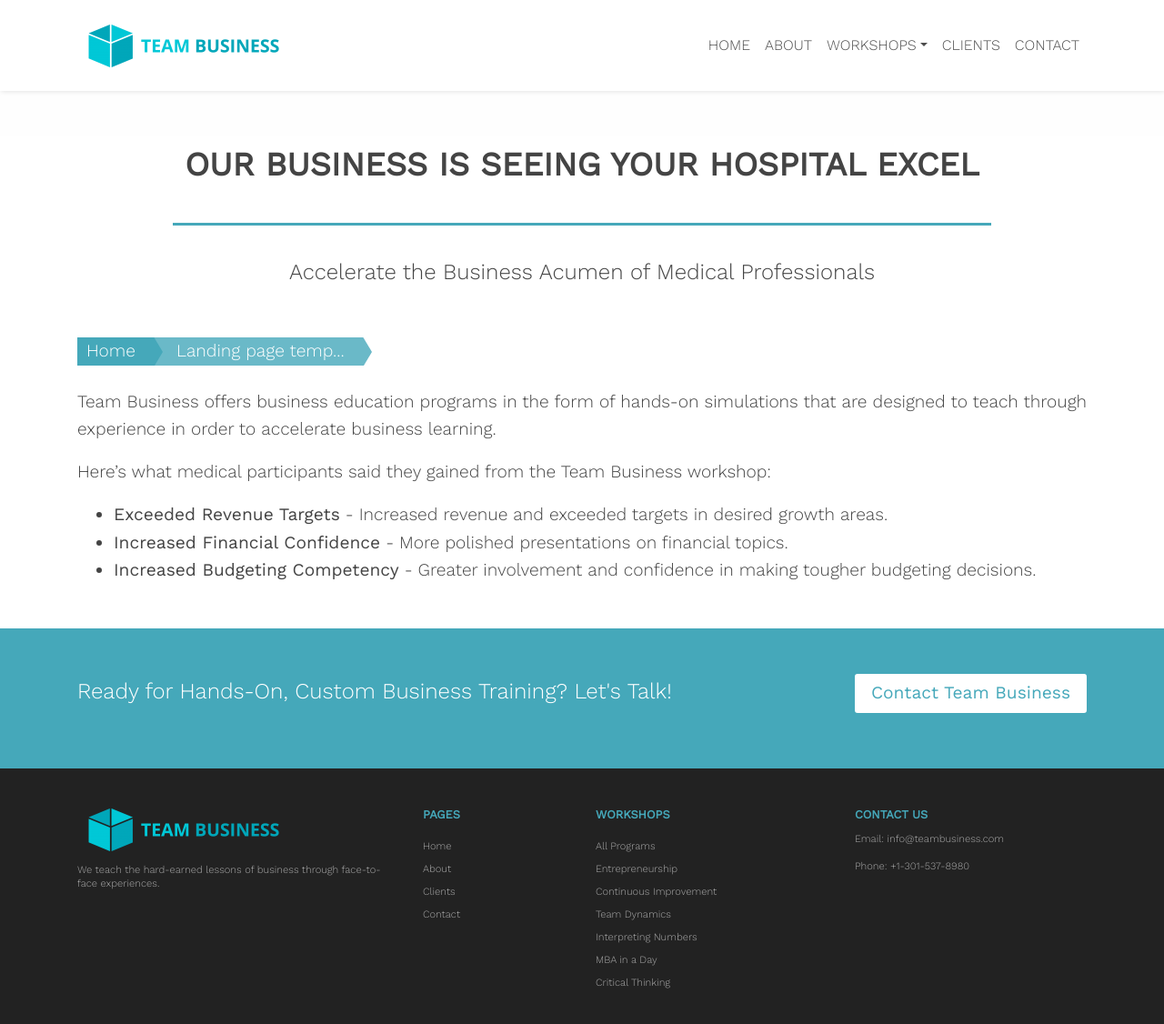
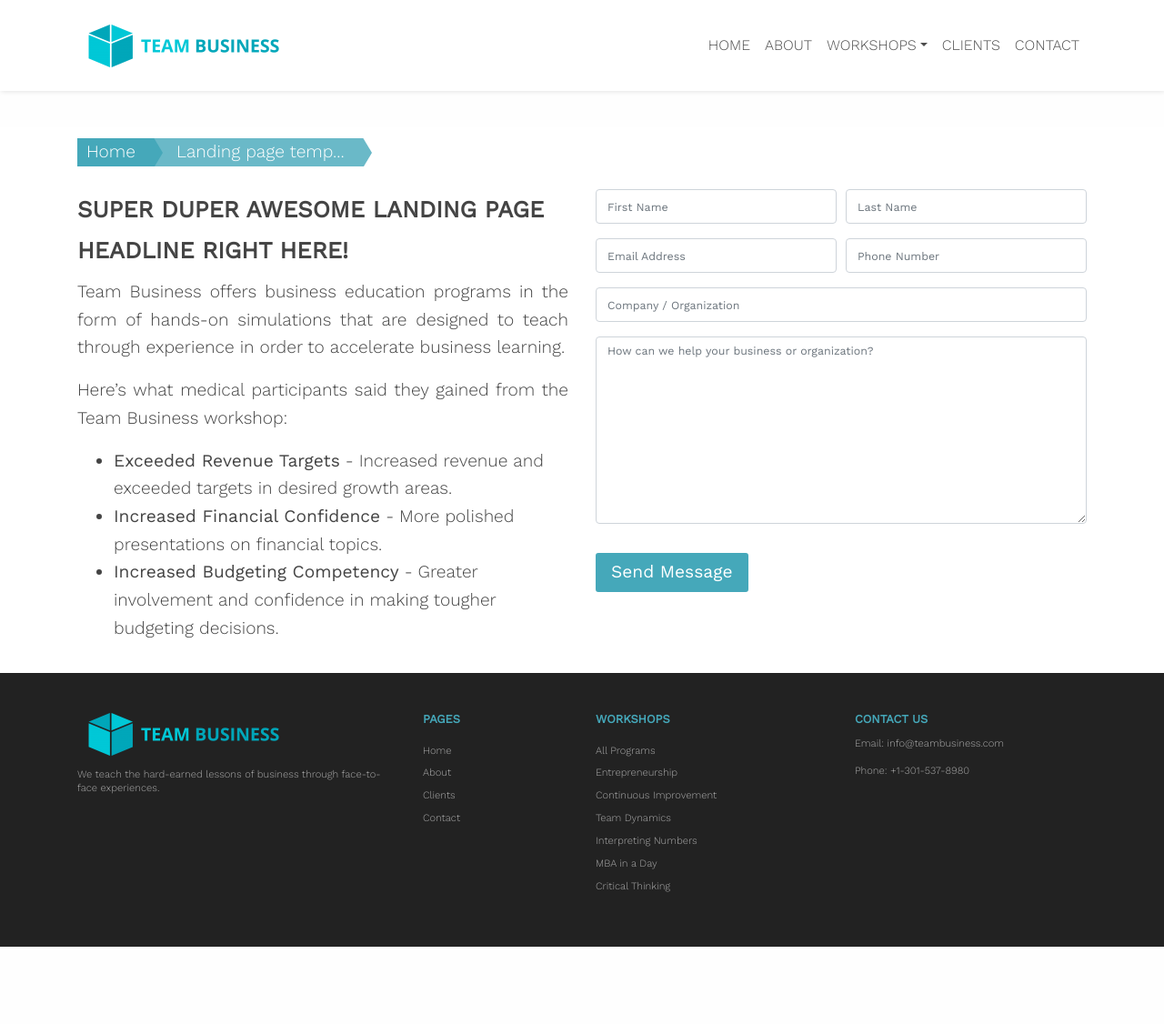
Before and after one commit to zac-heisey/team-business, a Jekyll site: the page built from _pages/landing-page-template.md, in a window 1280 px wide and 1147 px high. Shown: the top 1126 px of the window at 91% size. Built offline with Jekyll 4.4.1, drawn with Linux system fonts in a browser that asks for light colours.

Commit message:
create landing page layout:

```diff
--- /dev/null
+++ b/_includes/contact-form.html
@@ -0,0 +1,53 @@
+<!-- Contact Form -->
+<form class="" action="https://usebasin.com/f/c996c70ebd7e" method="POST">
+
+  <div class="form-row">
+    <input type="hidden" name="_gotcha">
+    <!-- First Name-->
+    <div class="form-group col-md-6">
+      <label class="sr-only" for="first-name">First Name</label>
+      <input class="form-control" type="text" name="First Name" id="first-name" placeholder="First Name" required>
+    </div>
+    <!-- Last Name-->
+    <div class="form-group col-md-6">
+      <label class="sr-only" for="last-name">Last Name</label>
+      <input class="form-control" type="text" name="Last Name" id="last-name" placeholder="Last Name" required>
+    </div>
+  </div>
+
+  <div class="form-row">
+    <!-- Email Address -->
+    <div class="form-group col-md-6">
+      <label class="sr-only" for="first-name">Email Address</label>
+      <input class="form-control" type="email" name="Email" id="email" placeholder="Email Address" required>
+    </div>
+    <!-- Phone Number -->
+    <div class="form-group col-md-6">
+      <label class="sr-only" for="phone">Phone Number</label>
+      <input class="form-control" type="text" name="Phone" id="phone" placeholder="Phone Number" required>
+    </div>
+  </div>
+
+  <div class="form-row">
+    <!-- Company / Organization -->
+    <div class="form-group col-md-12">
+      <label class="sr-only" for="organization">Company / Organization</label>
+      <input class="form-control" type="text" name="Company / Organization" id="organization" placeholder="Company / Organization" required>
+    </div>
+  </div>
+
+  <div class="form-row">
+    <!-- Message -->
+    <div class="form-group col-md-12">
+      <label class="sr-only" for="message">Phone Number</label>
+      <textarea class="form-control" name="Message" id="message" rows="8" placeholder="How can we help your business or organization?" required></textarea>
+    </div>
+  </div>
+
+  <!-- Google reCAPTCHA -->
+  <div class="g-recaptcha" data-sitekey="6Lew3SMUAAAAAJ82QoS7gqOTkRI_dhYrFy1f7Sqy" style="margin-bottom: 1rem;"></div>
+
+  <!-- Submit Form -->
+  <button class="btn btn-default" type="submit">Send Message</button>
+
+</form>
--- /dev/null
+++ b/_layouts/landing-page.html
@@ -0,0 +1,64 @@
+---
+layout: default
+---
+
+<!--
+This layout is used for pages for example about.md, contact.ms etc...
+Making any change will effect all the pages(not posts) -->
+<main>
+	{% if page.header-image and page.header-image != '' %}
+	<header class="position-relative text-center rev">
+		<div class="header-image page" style="background-image: url({{ page.header-image }}), linear-gradient(rgba(0,0,0,0.6),rgba(0,0,0,0.6))" title="{{ page.title }} | Team Business" alt="{{ page.title }} featured image"></div>
+		<div class="position-absolute page-intro">
+			{% if page.section-title and page.section-title != '' %}
+			<p id="section-title">{{ page.section-title }}</p>
+			{% endif %}
+			{% if page.intro-1 and page.intro-1 != '' %}
+			<h1 id="intro-1">{{ page.intro-1 }}</h1>
+			<hr class="divider">
+			{% endif %}
+			{% if page.intro-2 and page.intro-2 != '' %}
+			<p id="intro-2">{{ page.intro-2 }}</p>
+			{% endif %}
+		</div>
+	</header>
+	{% else %}
+	<header class="position-relative text-center rev">
+		<div class="no-image">
+			{% if page.section-title and page.section-title != '' %}
+			<p id="section-title">{{ page.section-title }}</p>
+			{% endif %}
+			{% if page.intro-1 and page.intro-1 != '' %}
+			<h1 id="intro-1">{{ page.intro-1 }}</h1>
+			<hr class="divider">
+			{% endif %}
+			{% if page.intro-2 and page.intro-2 != '' %}
+			<p id="intro-2">{{ page.intro-2 }}</p>
+			{% endif %}
+		</div>
+	</header>
+	{% endif %}
+	<div class="page-container rev">
+		<div class="container">
+			<div class="row">
+				<div class="col-md-12">
+					{% include breadcrumbs.html %}
+				</div>
+			</div>
+		</div>
+
+		<div class="container">
+			<div class="row">
+				<div class="col-lg-6">
+					<article>
+						{{content}}
+					</article>
+				</div>
+				<div class="col-lg-6">
+					{% include contact-form.html %}
+				</div>
+			</div>
+		</div>
+
+	</div>
+</main>
--- a/_pages/landing-page-template.md
+++ b/_pages/landing-page-template.md
@@ -1,13 +1,15 @@
 ---
-layout: page
-title: Landing Page Template - Hospitals
+layout: landing-page
+title: Landing Page Template - Demo
 permalink: /landing-page-template/
-description: ''
+description: This is a demo landing page to show how the landing page template can be used.
 section-title: ''
 header-image: ''
-intro-1: Our Business is Seeing Your Hospital Excel
-intro-2: Accelerate the Business Acumen of Medical Professionals
+intro-1: ''
+intro-2: ''
 ---
+
+# Super Duper Awesome Landing Page Headline Right Here!
 
 Team Business offers business education programs in the form of hands-on simulations that are designed to teach through experience in order to accelerate business learning.
 
```
Also changed, not shown: _pages/contact.md (+1 -53 lines), _pages/landing-page-students.md (deleted, +0 -12 lines).
